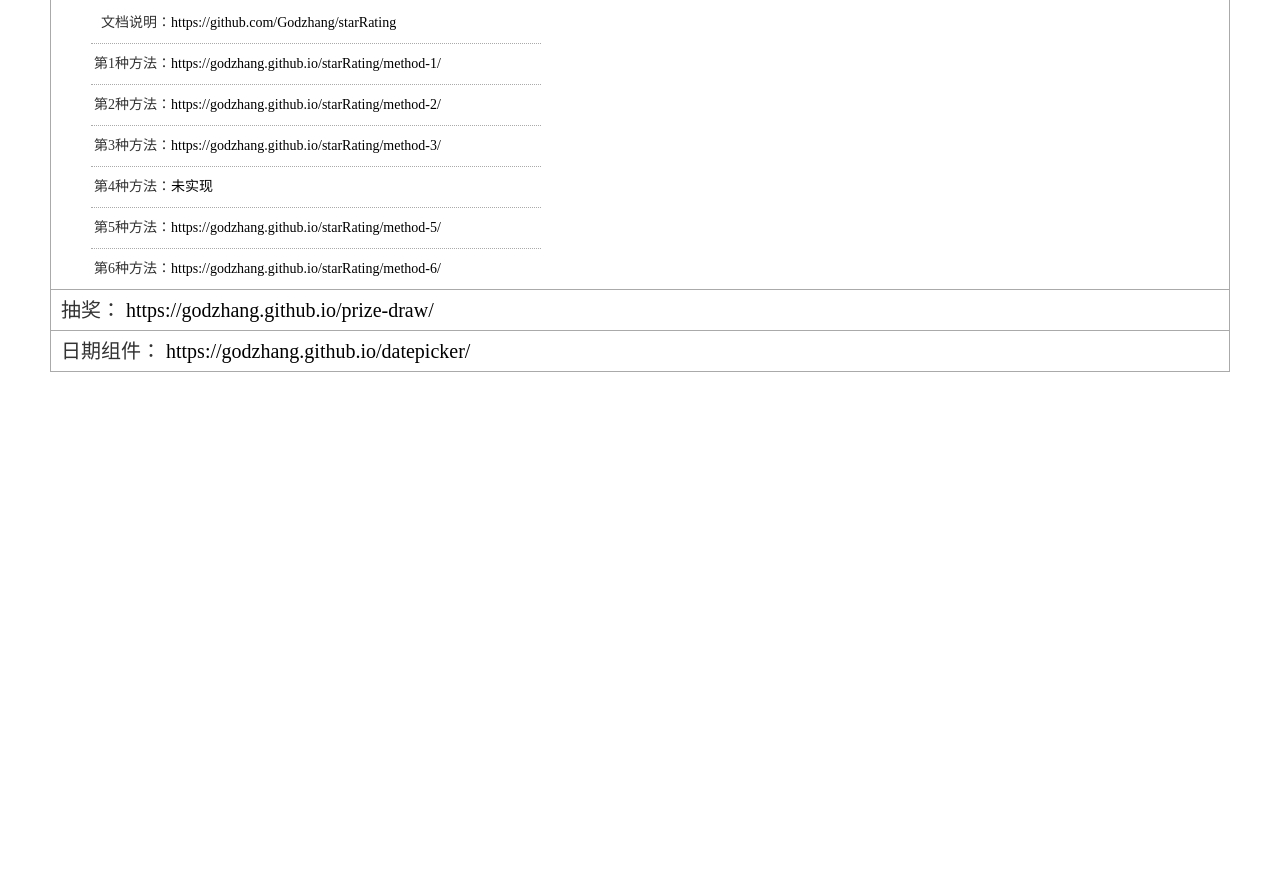
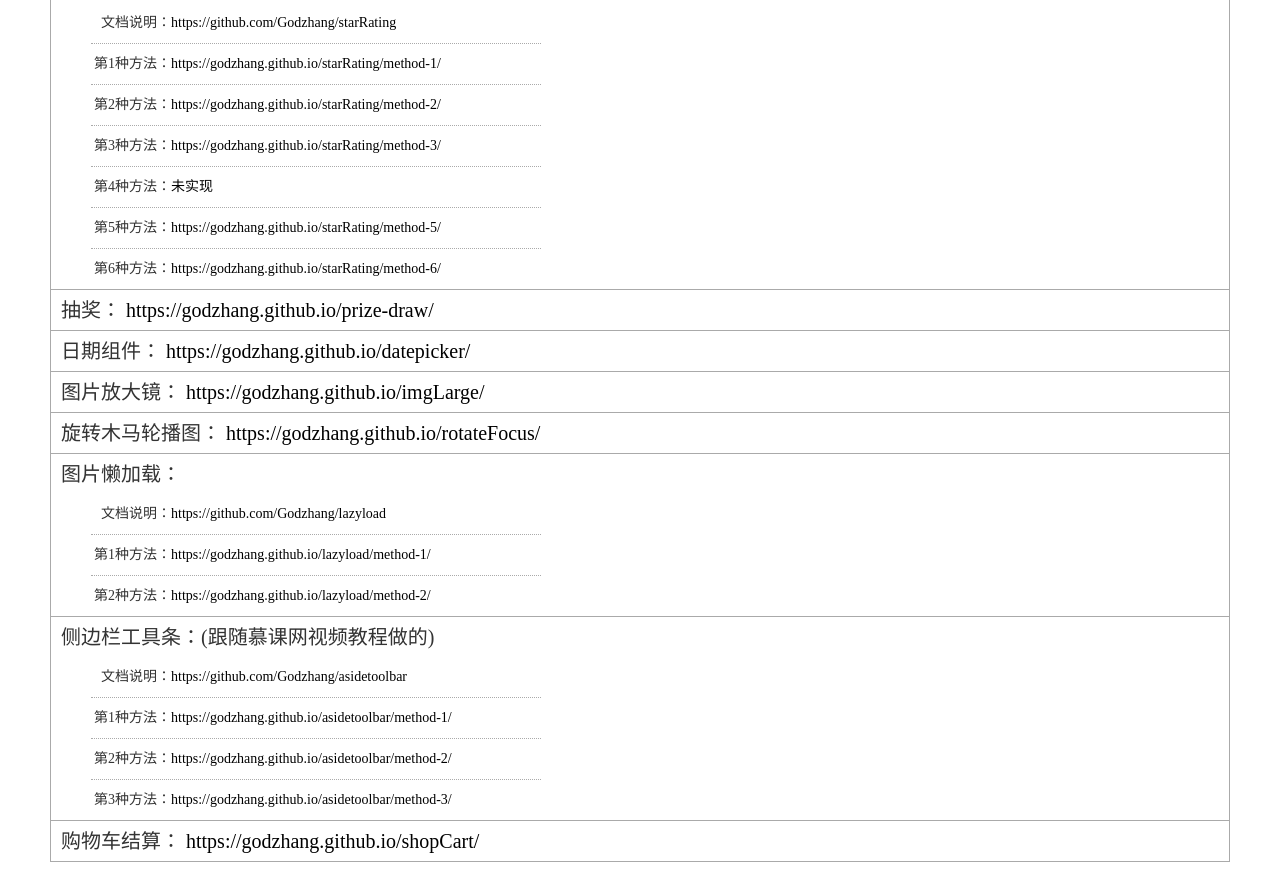
Before and after one commit to Godzhang/menu, a plain HTML site: page index.html in a window 1280 px wide. Shown: the part 214-1106 px from the top of the page. Before the commit the page ends 800 px from the top, so only its background shows below. Drawn offline with Linux system fonts and the light colour scheme.

Commit message:
add several effects

```diff
--- a/index.html
+++ b/index.html
@@ -50,9 +50,53 @@
 		<h3>日期组件：</h3>
 		<a href="https://godzhang.github.io/datepicker/" target="_blank">https://godzhang.github.io/datepicker/</a>
 	</div>
+	<div class="item">
+		<h3>图片放大镜：</h3>
+		<a href="https://godzhang.github.io/imgLarge/" target="_blank">https://godzhang.github.io/imgLarge/</a>
+	</div>
+	<div class="item">
+		<h3>旋转木马轮播图：</h3>
+		<a href="https://godzhang.github.io/rotateFocus/" target="_blank">https://godzhang.github.io/rotateFocus/</a>
+	</div>
+	<div class="item">
+		<h3>图片懒加载：</h3>
+		<div class="href"><span>文档说明：</span><a href="https://github.com/Godzhang/lazyload" target="_blank">https://github.com/Godzhang/lazyload</a></div>
+		<div class="href"><span>第1种方法：</span><a href="https://godzhang.github.io/lazyload/method-1/" target="_blank">https://godzhang.github.io/lazyload/method-1/</a></div>
+		<div class="href"><span>第2种方法：</span><a href="https://godzhang.github.io/lazyload/method-2/" target="_blank">https://godzhang.github.io/lazyload/method-2/</a></div>
+	</div>
+	<div class="item">
+		<h3>侧边栏工具条：(跟随慕课网视频教程做的)</h3>
+		<div class="href"><span>文档说明：</span><a href="https://github.com/Godzhang/asidetoolbar" target="_blank">https://github.com/Godzhang/asidetoolbar</a></div>
+		<div class="href"><span>第1种方法：</span><a href="https://godzhang.github.io/asidetoolbar/method-1/" target="_blank">https://godzhang.github.io/asidetoolbar/method-1/</a></div>
+		<div class="href"><span>第2种方法：</span><a href="https://godzhang.github.io/asidetoolbar/method-2/" target="_blank">https://godzhang.github.io/asidetoolbar/method-2/</a></div>
+		<div class="href"><span>第3种方法：</span><a href="https://godzhang.github.io/asidetoolbar/method-3/" target="_blank">https://godzhang.github.io/asidetoolbar/method-3/</a></div>
+	</div>
+	<div class="item">
+		<h3>购物车结算：</h3>
+		<a href="https://godzhang.github.io/shopCart/" target="_blank">https://godzhang.github.io/shopCart/</a>
+	</div>
+	<!-- <div class="item">
+		<h3></h3>
+		<a href="" target="_blank"></a>
+	</div>
+	<div class="item">
+		<h3></h3>
+		<a href="" target="_blank"></a>
+	</div>
+	<div class="item">
+		<h3></h3>
+		<a href="" target="_blank"></a>
+	</div>
+	<div class="item">
+		<h3></h3>
+		<a href="" target="_blank"></a>
+	</div> -->
 </div>
 
 
-
+<!-- <div class="item">
+	<h3></h3>
+	<a href="" target="_blank"></a>
+</div> -->
 </body>
 </html>
```
